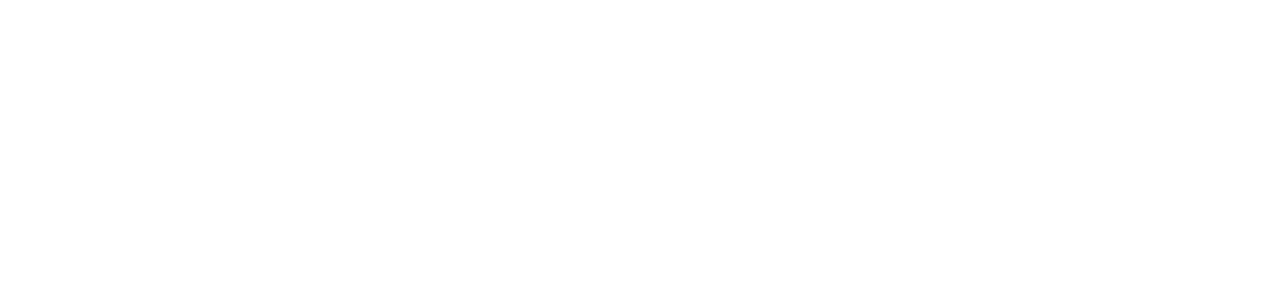
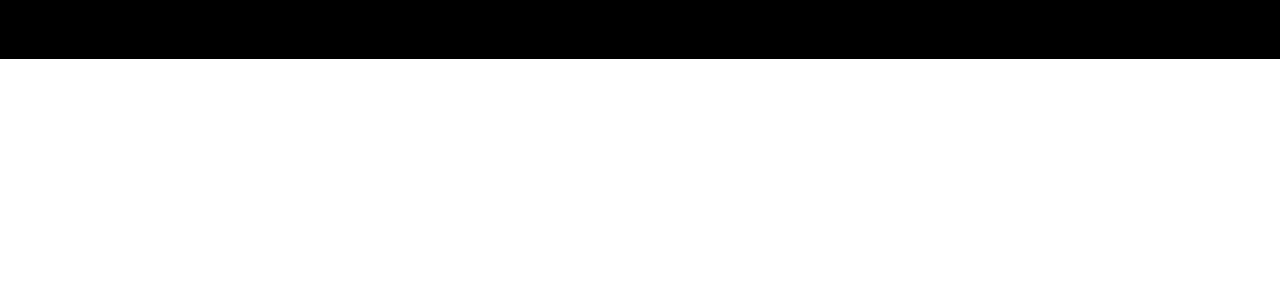
Before and after one commit to raquelima/YouLoad, a React (Create React App) app in the folder youload/: page / in a window 1280 px wide. Shown: the top 300 px of the page. Built offline with nearby package versions, Linux system fonts and the light colour scheme.

Commit message:
created nav

```diff
--- a/youload/src/components/Layout.tsx
+++ b/youload/src/components/Layout.tsx
@@ -1,10 +1,13 @@
-import React from 'react';
-import Grid from '@mui/material/Grid';
+import React from 'react'
+import Grid from '@mui/material/Grid'
+import { Nav } from './Nav'
 
 const Layout = (): JSX.Element => {
   return (
     <Grid container>
-      <Grid item xs={12}></Grid>
+      <Grid item xs={12}>
+        <Nav />
+      </Grid>
       <Grid item xs={12}></Grid>
     </Grid>
   )
--- /dev/null
+++ b/youload/src/components/Nav.tsx
@@ -0,0 +1,15 @@
+import React from 'react'
+import Box from '@mui/material/Box'
+
+const Nav = (): JSX.Element => {
+  return (
+    <Box
+      sx={{
+        height: '59px',
+        backgroundColor: 'black',
+      }}
+    ></Box>
+  )
+}
+
+export { Nav }
```
